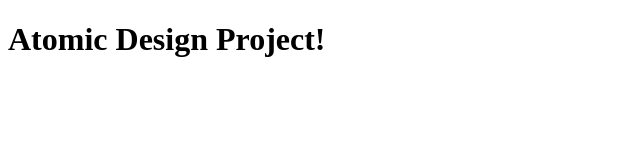
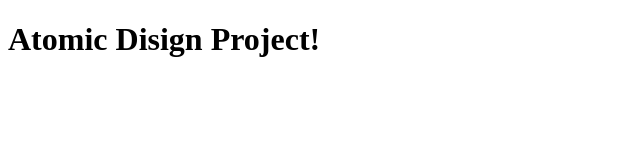
Before and after one commit to bashkos/atomic, a React app: page / in a window 1280 px wide. Shown: the full height of the page, 0-640 px from the left. Built offline with nearby package versions, Linux system fonts and the light colour scheme; some packages are replaced by stand-ins of ours.

Commit message:
Revert "Fix text error"
This reverts commit 143d86c466fd57cd5a4ab78520c53cd70a22f0ad.

```diff
--- a/src/components/App/index.js
+++ b/src/components/App/index.js
@@ -2,7 +2,7 @@ import React from 'react';
 
 const App = () => (
   <div>
-    <h1>Atomic Design Project!</h1>
+    <h1>Atomic Disign Project!</h1>
   </div>
 );
 
```
Also changed, not shown: dist/index.html.
